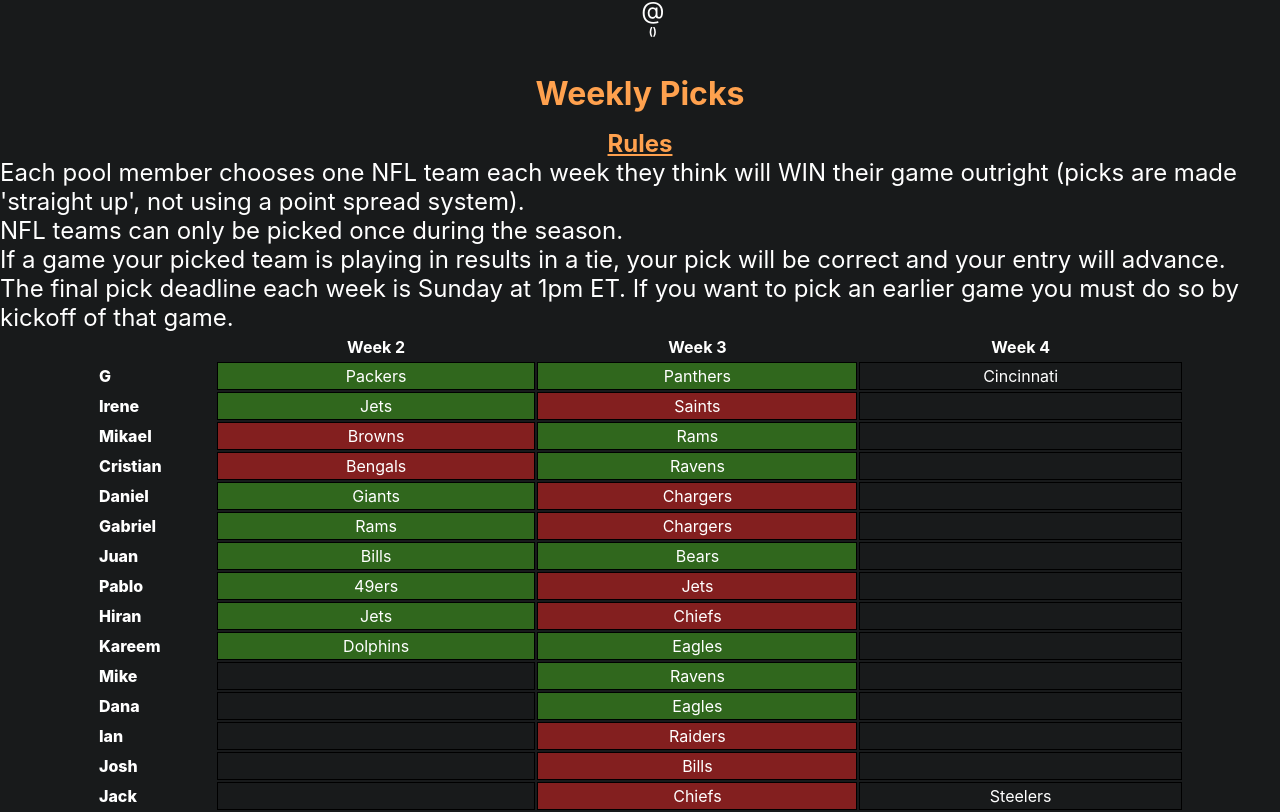
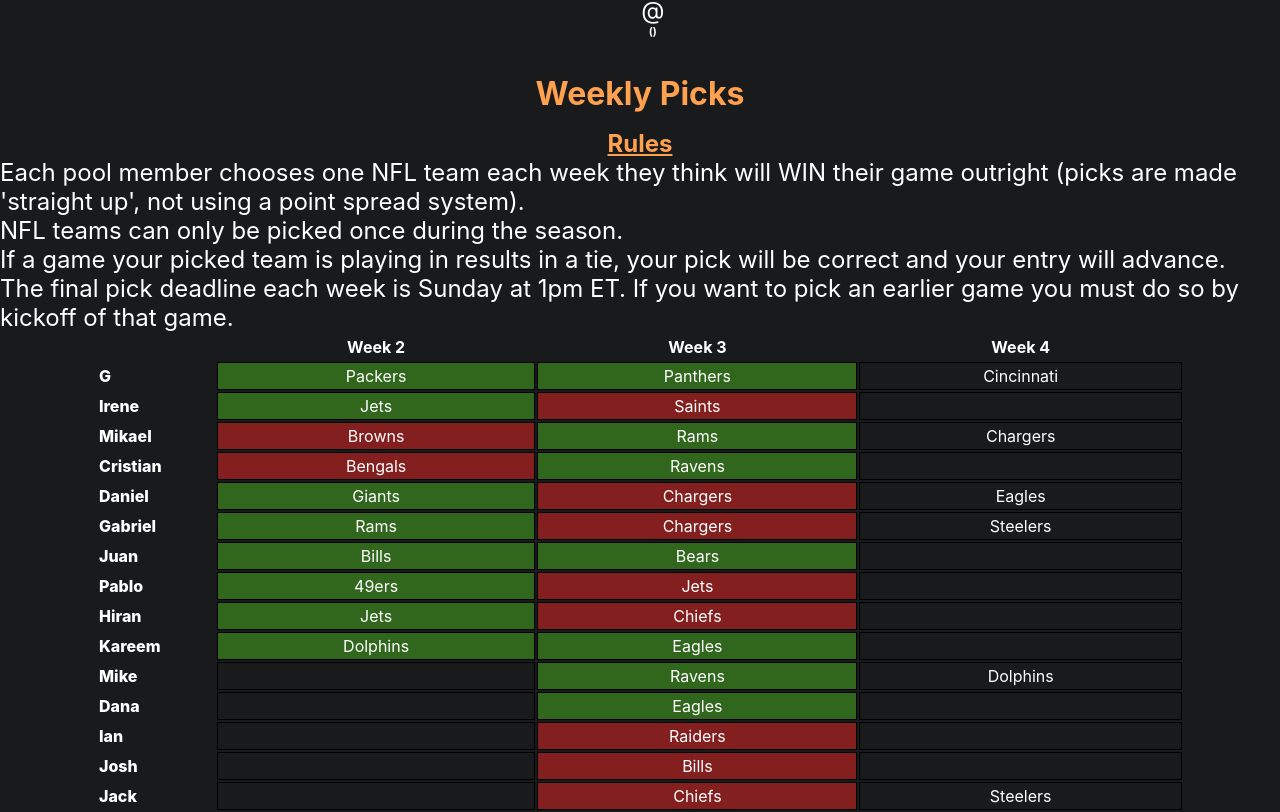
Before and after one commit to gdelv/survivor-pool, a React (Create React App) app: page / in a window 1280 px wide. Shown: the part 375-1187 px from the top of the page. Built offline with nearby package versions, Linux system fonts and the light colour scheme; no server answers; the database is empty.

Commit message:
added picks

```diff
--- a/src/data/sfPoolEntries.js
+++ b/src/data/sfPoolEntries.js
@@ -45,7 +45,7 @@
                 "isCorrect": true
             },
             {
-                "teamChosen": "",
+                "teamChosen": "Chargers",
                 "isCorrect": null
             }
         ]
@@ -79,7 +79,7 @@
                 "isCorrect": false
             },
             {
-                "teamChosen": "",
+                "teamChosen": "Eagles",
                 "isCorrect": null
             }
         ]
@@ -96,7 +96,7 @@
                 "isCorrect": false
             },
             {
-                "teamChosen": "",
+                "teamChosen": "Steelers",
                 "isCorrect": null
             }
         ]
@@ -181,7 +181,7 @@
                 "isCorrect": true
             },
             {
-                "teamChosen": "",
+                "teamChosen": "Dolphins",
                 "isCorrect": null
             }
         ]
```
